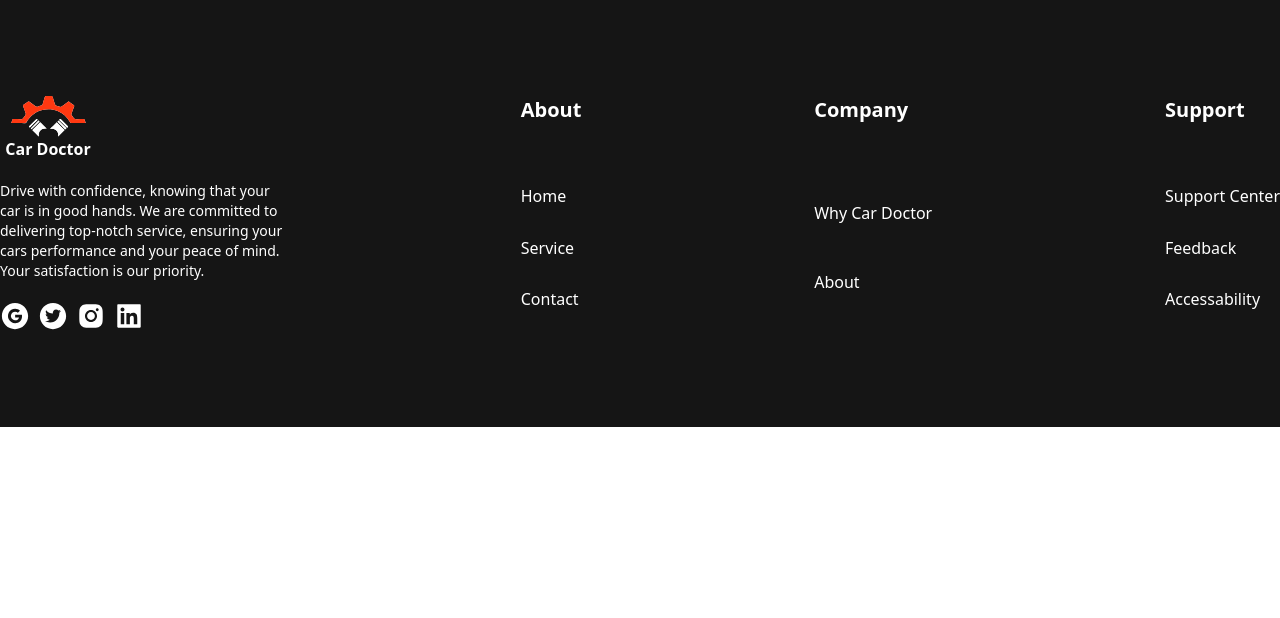
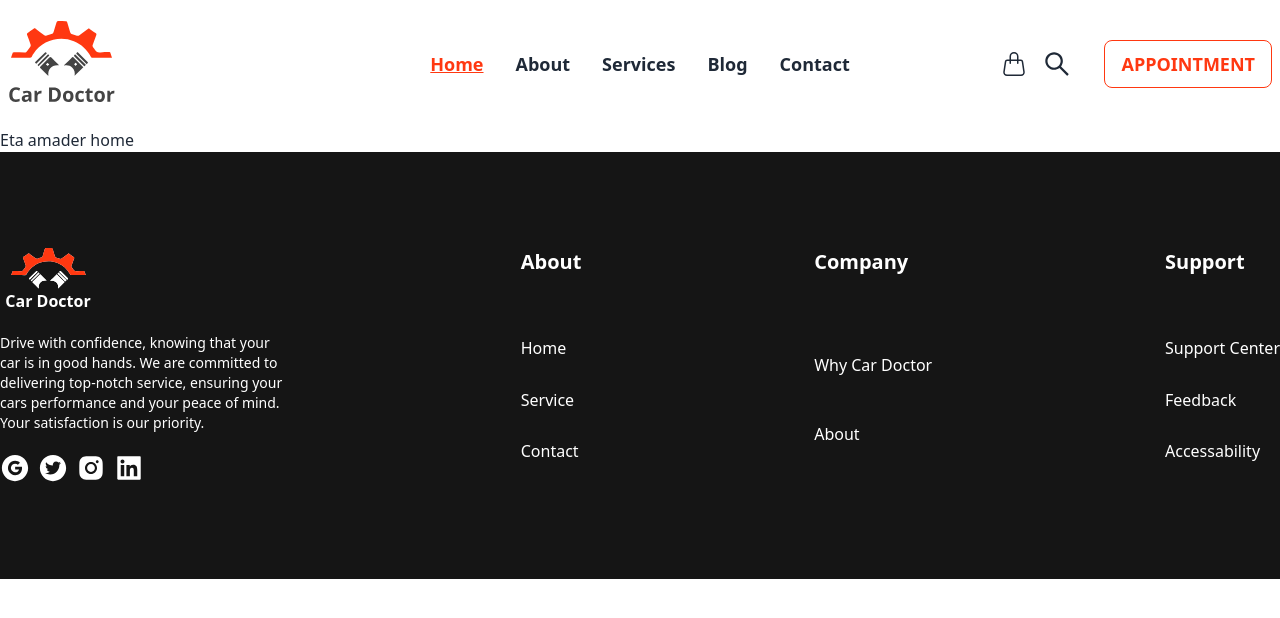
Before and after one commit to mdnoble1/car-doctor-client, a React (Vite) app: page / in a window 1280 px wide. Shown: the top 618 px of the page. Built offline with nearby package versions, Linux system fonts and the light colour scheme.

Commit message:
added a navigation bar

```diff
--- a/src/layouts/Main.jsx
+++ b/src/layouts/Main.jsx
@@ -1,9 +1,11 @@
 import { Outlet } from "react-router-dom";
 import Footer from "../pages/shared/footer/Footer";
+import Navbar from "../pages/shared/navbar/Navbar";
 
 const Main = () => {
     return (
         <div>
+            <Navbar></Navbar>
             <Outlet></Outlet>
             <Footer></Footer>
         </div>
--- /dev/null
+++ b/src/pages/shared/navbar/Navbar.jsx
@@ -0,0 +1,95 @@
+import { Link, NavLink } from "react-router-dom";
+import { FaBars } from "react-icons/fa";
+import { BsHandbag } from "react-icons/bs";
+import { AiOutlineSearch } from "react-icons/ai";
+import logo from "../../../assets/logo.svg"
+
+const Navbar = () => {
+  const navLinks = (
+    <>
+      <li>
+        <NavLink
+          to="/"
+          className={({ isActive, isPending }) =>
+            isPending ? "pending text-[#444]" : isActive ? "text-[#ff3811] underline" : ""
+          }
+        >
+          Home
+        </NavLink>
+      </li>
+      <li>
+        <NavLink
+          to="/about"
+          className={({ isActive, isPending }) =>
+            isPending ? "pending text-[#444]" : isActive ? "text-[#ff3811] underline" : ""
+          }
+        >
+          About
+        </NavLink>
+      </li>
+      <li>
+        <NavLink
+          to="/services"
+          className={({ isActive, isPending }) =>
+            isPending ? "pending text-[#444]" : isActive ? "text-[#ff3811] underline" : ""
+          }
+        >
+          Services
+        </NavLink>
+      </li>
+      <li>
+        <NavLink
+          to="/blog"
+          className={({ isActive, isPending }) =>
+            isPending ? "pending text-[#444]" : isActive ? "text-[#ff3811] underline" : ""
+          }
+        >
+          Blog
+        </NavLink>
+      </li>
+      <li>
+        <NavLink
+          to="/contact"
+          className={({ isActive, isPending }) =>
+            isPending ? "pending text-[#444]" : isActive ? "text-[#ff3811] underline" : ""
+          }
+        >
+          Contact
+        </NavLink>
+      </li>
+    </>
+  );
+
+  return (
+    <div className="navbar container mx-auto  h-32">
+      <div className="navbar-start">
+        <div className="dropdown">
+          <label tabIndex={0} className="btn btn-ghost lg:hidden text-2xl">
+            <FaBars></FaBars>
+          </label>
+          <ul
+            tabIndex={0}
+            className="menu menu-sm dropdown-content mt-3 z-[1] p-2 shadow bg-base-100 rounded-box w-52"
+          >
+            {navLinks}
+          </ul>
+        </div>
+        <Link to="/">
+            <img className="w-3/4 lg:w-full mx-auto lg:mx-0" src={logo} alt="" />
+        </Link>
+      </div>
+      <div className="navbar-center hidden lg:flex">
+        <ul className="menu menu-horizontal px-1 font-semibold text-lg">
+          {navLinks}
+        </ul>
+      </div>
+      <div className="navbar-end">
+        <Link><BsHandbag className="text-2xl mr-4 hidden lg:block"></BsHandbag></Link>
+        <Link><AiOutlineSearch className="text-3xl mr-8 hidden lg:block"></AiOutlineSearch></Link>
+        <Link className="btn btn-outline text-[#ff3811] font-semibold lg:text-lg">Appointment</Link>
+      </div>
+    </div>
+  );
+};
+
+export default Navbar;
--- a/src/routes/Router.jsx
+++ b/src/routes/Router.jsx
@@ -1,5 +1,6 @@
 import { createBrowserRouter } from "react-router-dom";
 import Main from "../layouts/Main";
+import Home from "../pages/home/Home"
 
 const router = createBrowserRouter([
     {
@@ -8,7 +9,7 @@ const router = createBrowserRouter([
         children: [
             {
                 path: "/",
-
+                element: <Home></Home>
             }
         ]
     }
```
